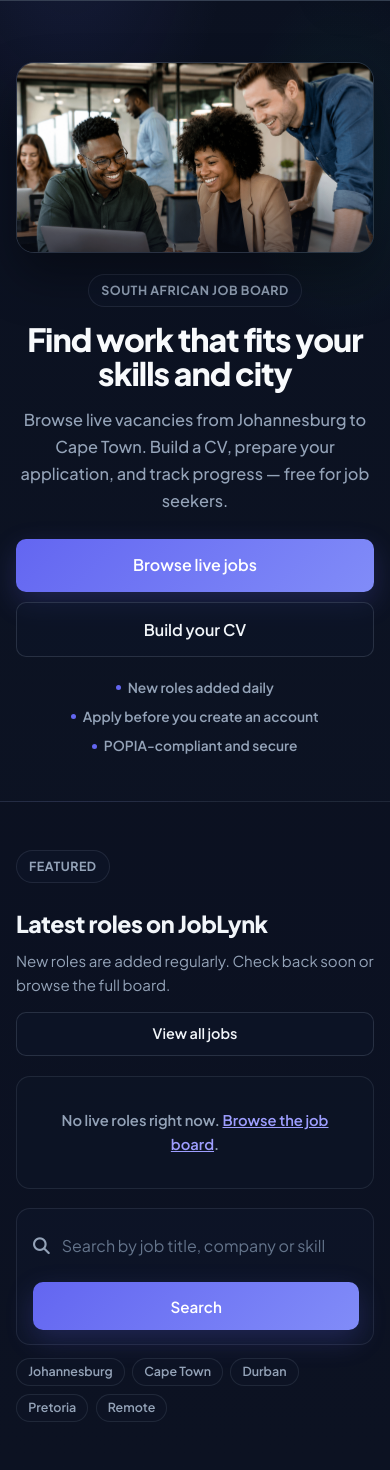
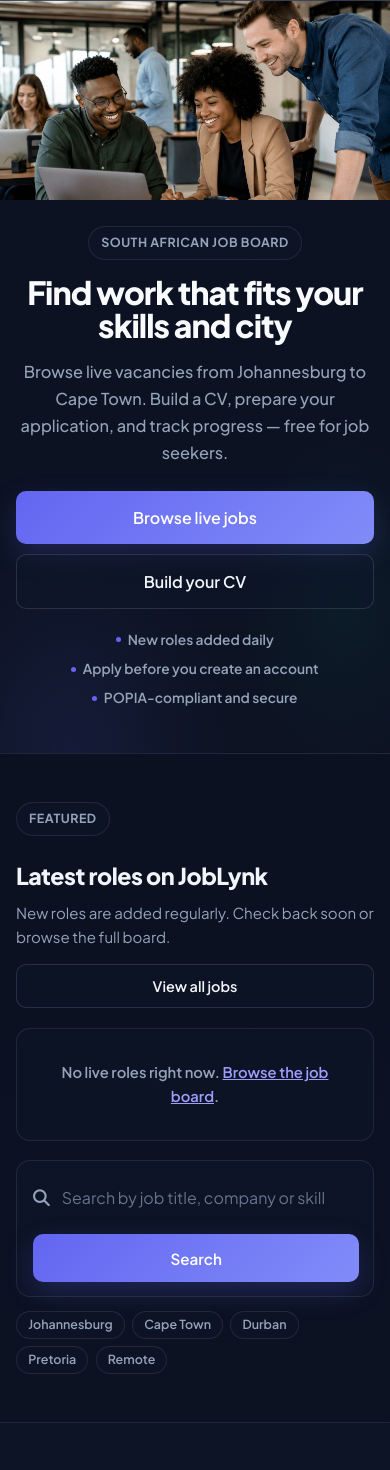
Before and after one commit to rinae-del/joblynk, a PHP site: page /home.html in a window 390 px wide. Shown: the part 66-1536 px from the top of the page. Run offline with PHP 8.4, Linux system fonts and the light colour scheme; data that the repository does not hold is empty.

Commit message:
fix: use full-width hero banner below nav without frame effects
Replace the framed side-column image with a clean edge-to-edge crop under
the header and stack the hero copy beneath it for a proper landing layout.

Co-authored-by: Cursor <cursoragent@cursor.com>

```diff
--- a/home.css
+++ b/home.css
@@ -26,18 +26,29 @@
 /* ── Hero ────────────────────────────────────────────────── */
 .home-public-page .home-hero {
     position: relative;
-    padding: 3.25rem 0 3.75rem;
+    padding: 0 0 3.25rem;
     border-bottom: 1px solid var(--home-border);
     background:
-        radial-gradient(ellipse 70% 55% at 18% -10%, rgba(99, 102, 241, 0.12), transparent 58%),
-        radial-gradient(ellipse 50% 40% at 88% 20%, rgba(16, 185, 129, 0.08), transparent 55%);
+        radial-gradient(ellipse 70% 55% at 18% 100%, rgba(99, 102, 241, 0.1), transparent 58%),
+        radial-gradient(ellipse 50% 40% at 88% 80%, rgba(16, 185, 129, 0.06), transparent 55%);
+}
+
+.home-public-page .home-hero-media {
+    width: 100%;
+    height: clamp(210px, 32vw, 340px);
+    overflow: hidden;
+    margin-bottom: 2rem;
+}
+
+.home-public-page .home-hero-img {
+    display: block;
+    width: 100%;
+    height: 100%;
+    object-fit: cover;
+    object-position: center 22%;
 }
 
 .home-public-page .home-hero-inner {
-    display: grid;
-    grid-template-columns: minmax(0, 1.05fr) minmax(0, 0.95fr);
-    gap: 2rem 3rem;
-    align-items: start;
     max-width: var(--home-max);
     margin: 0 auto;
     padding: 0 var(--home-gutter);
@@ -45,6 +56,7 @@
 
 .home-public-page .home-hero-copy {
     min-width: 0;
+    max-width: 40rem;
 }
 
 .home-public-page .home-kicker {
@@ -112,58 +124,6 @@
     border-radius: 50%;
     background: #6366f1;
     flex-shrink: 0;
-}
-
-.home-public-page .home-hero-visual {
-    margin: -0.75rem 0 0;
-    min-width: 0;
-    justify-self: end;
-    width: min(100%, 500px);
-}
-
-.home-public-page .home-hero-frame {
-    position: relative;
-    width: 100%;
-    aspect-ratio: 5 / 3.2;
-    max-height: clamp(220px, 36vw, 340px);
-    border-radius: 22px;
-    overflow: hidden;
-    border: 1px solid rgba(148, 163, 184, 0.22);
-    box-shadow:
-        0 24px 48px rgba(0, 0, 0, 0.34),
-        0 0 0 1px rgba(255, 255, 255, 0.04) inset;
-    transform: translateY(-0.35rem);
-}
-
-.home-public-page .home-hero-frame::after {
-    content: '';
-    position: absolute;
-    inset: auto 0 0 0;
-    height: 42%;
-    background: linear-gradient(to top, rgba(11, 17, 32, 0.55), transparent);
-    pointer-events: none;
-    z-index: 2;
-}
-
-.home-public-page .home-hero-frame-glow {
-    position: absolute;
-    inset: -18% -12% auto -12%;
-    height: 70%;
-    border-radius: 50%;
-    background: radial-gradient(ellipse at center, rgba(99, 102, 241, 0.28), transparent 68%);
-    pointer-events: none;
-    z-index: 0;
-    filter: blur(8px);
-}
-
-.home-public-page .home-hero-img {
-    display: block;
-    width: 100%;
-    height: 100%;
-    object-fit: cover;
-    object-position: center 18%;
-    transform: scale(1.06);
-    transform-origin: center 22%;
 }
 
 /* ── Featured jobs ───────────────────────────────────────── */
@@ -559,9 +519,12 @@
 /* ── Mobile ──────────────────────────────────────────────── */
 @media (max-width: 900px) {
     .home-public-page .home-hero-inner {
-        grid-template-columns: 1fr;
-        gap: 0;
         text-align: center;
+    }
+
+    .home-public-page .home-hero-copy {
+        max-width: none;
+        margin: 0 auto;
     }
 
     .home-public-page .home-hero h1 {
@@ -580,23 +543,9 @@
         justify-content: center;
     }
 
-    .home-public-page .home-hero-visual {
-        order: -1;
-        margin: -0.35rem auto 1.35rem;
-        width: min(100%, 560px);
-        justify-self: center;
-    }
-
-    .home-public-page .home-hero-frame {
-        aspect-ratio: 16 / 8.5;
-        max-height: 210px;
-        border-radius: 18px;
-        transform: none;
-    }
-
-    .home-public-page .home-hero-img {
-        object-position: center 22%;
-        transform: scale(1.08);
+    .home-public-page .home-hero-media {
+        height: clamp(200px, 42vw, 240px);
+        margin-bottom: 1.65rem;
     }
 }
 
@@ -607,7 +556,7 @@
     }
 
     .home-public-page .home-hero {
-        padding: 4.25rem 0 2.75rem;
+        padding-bottom: 2.75rem;
     }
 
     .home-public-page .home-hero-actions {
--- a/home.html
+++ b/home.html
@@ -48,7 +48,7 @@
     <link href="https://fonts.googleapis.com/css2?family=Plus+Jakarta+Sans:wght@400;500;600;700;800&display=swap" rel="stylesheet">
     <link rel="stylesheet" href="https://cdnjs.cloudflare.com/ajax/libs/font-awesome/6.4.0/css/all.min.css">
     <link rel="stylesheet" href="landing.css?v=20260701">
-    <link rel="stylesheet" href="home.css?v=20260702">
+    <link rel="stylesheet" href="home.css?v=20260703">
 </head>
 
 <body class="landing-page home-public-page">
@@ -89,6 +89,9 @@
 
     <!-- Hero -->
     <section class="home-hero" id="top">
+        <div class="home-hero-media">
+            <img src="images/hero.png" alt="Colleagues reviewing job opportunities together at a desk" class="home-hero-img" width="960" height="640" loading="eager" decoding="async">
+        </div>
         <div class="home-hero-inner">
             <div class="home-hero-copy">
                 <p class="home-kicker">South African job board</p>
@@ -106,12 +109,6 @@
                     <li>POPIA-compliant and secure</li>
                 </ul>
             </div>
-            <figure class="home-hero-visual">
-                <div class="home-hero-frame">
-                    <div class="home-hero-frame-glow" aria-hidden="true"></div>
-                    <img src="images/hero.png" alt="Colleagues reviewing job opportunities together at a desk" class="home-hero-img" width="960" height="640" loading="eager" decoding="async">
-                </div>
-            </figure>
         </div>
     </section>
 
```
